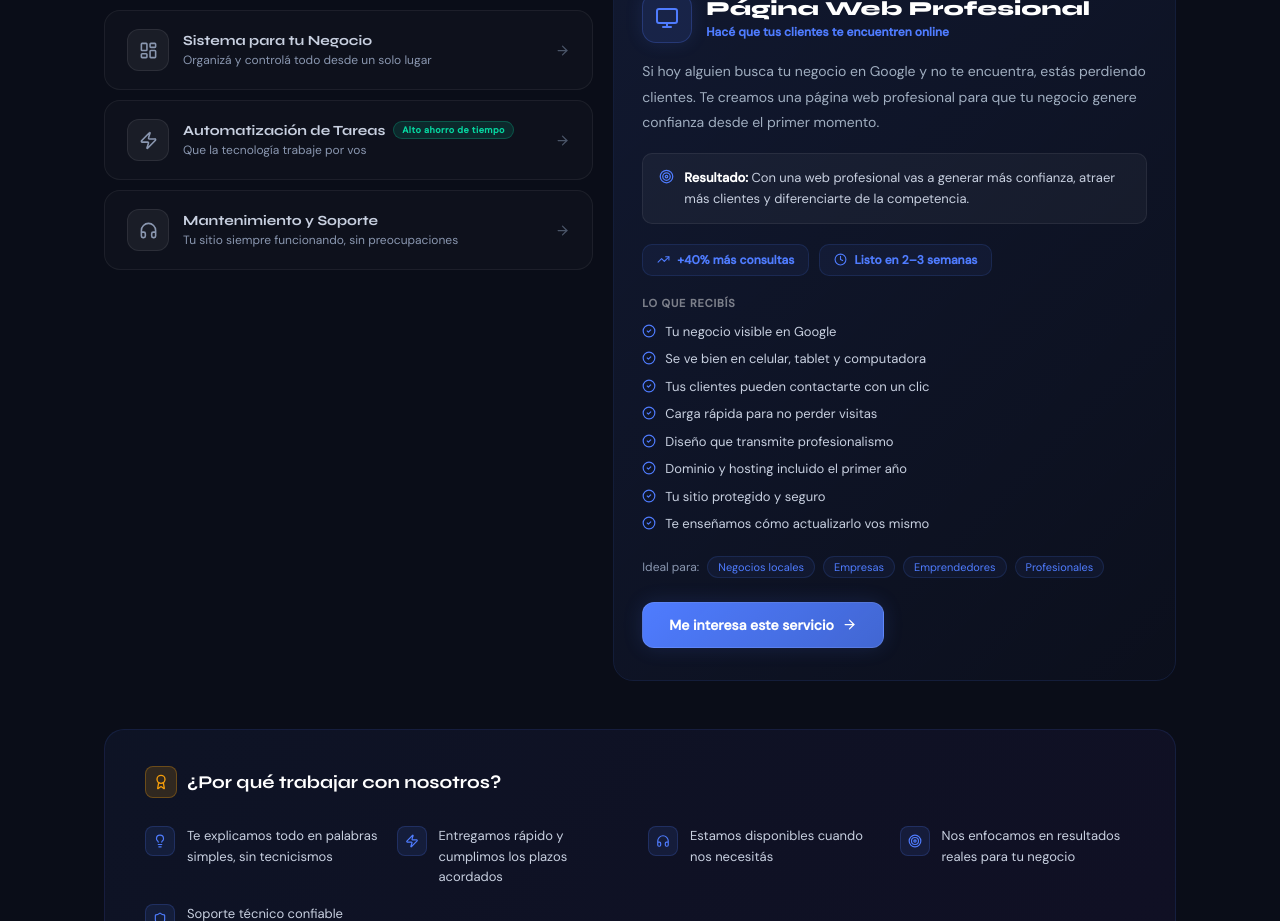
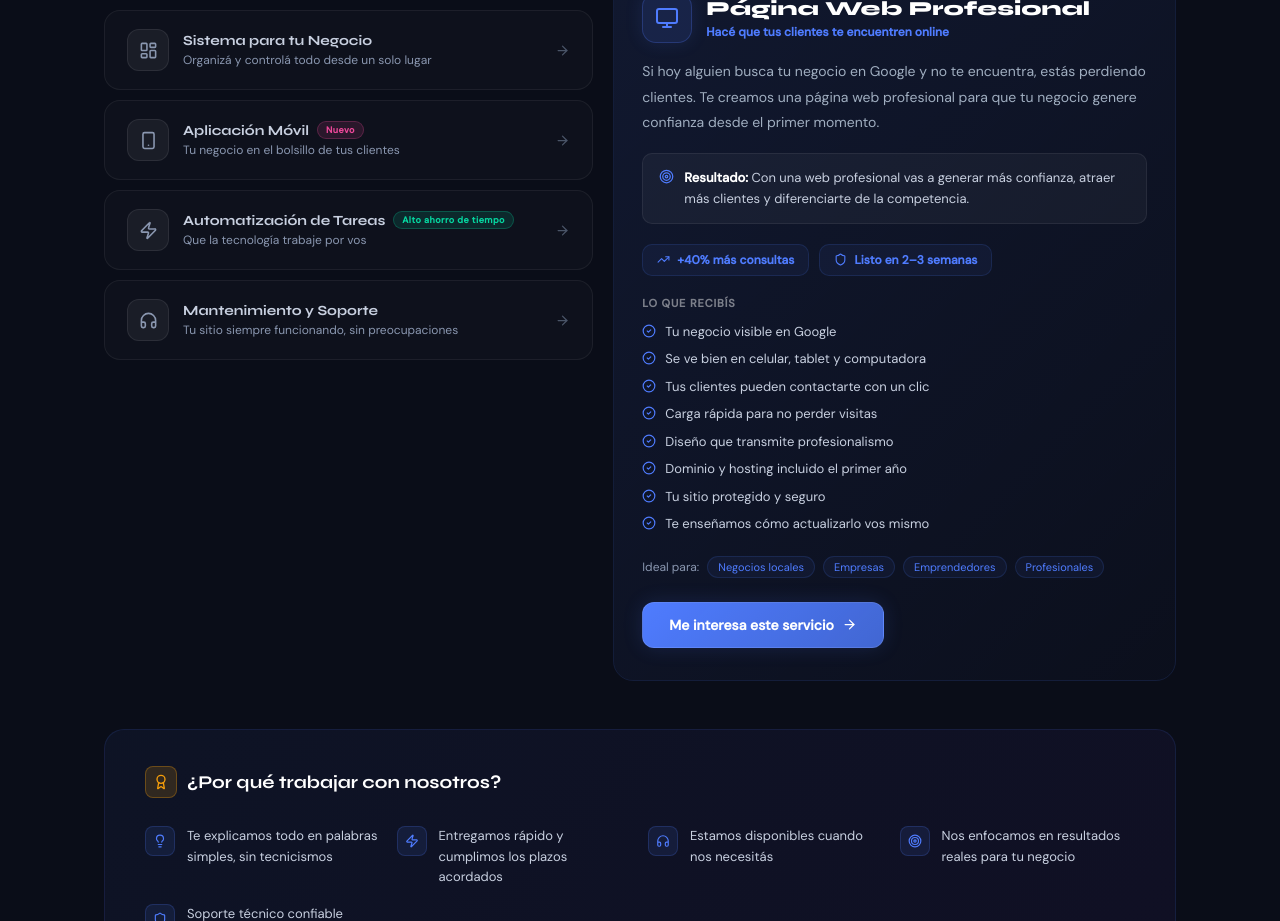
Before and after one commit to Reverse07/Orbit-Digital, a Next.js app: page / in a window 1280 px wide. Shown: the part 1480-2401 px from the top of the page. Built offline with nearby package versions, Linux system fonts and the light colour scheme.

Commit message:
Agregando nuevo servicio

```diff
--- a/components/sections/Services.tsx
+++ b/components/sections/Services.tsx
@@ -3,8 +3,8 @@
 import { useState } from 'react'
 import { motion, AnimatePresence } from 'framer-motion'
 import {
-  Monitor, LayoutDashboard, Zap, Headphones,
-  ArrowRight, CheckCircle2, Star, Clock,
+  Monitor, LayoutDashboard, Zap, Headphones, Smartphone,
+  ArrowRight, CheckCircle2,
   TrendingUp, Shield, Lightbulb, Target, Award
 } from 'lucide-react'
 
@@ -32,7 +32,7 @@ const services = [
     ideal: ['Negocios locales', 'Empresas', 'Emprendedores', 'Profesionales'],
     stats: [
       { icon: TrendingUp, text: '+40% más consultas' },
-      { icon: Clock, text: 'Listo en 2–3 semanas' },
+      { icon: Shield, text: 'Listo en 2–3 semanas' },
     ],
   },
   {
@@ -57,8 +57,34 @@ const services = [
     ],
     ideal: ['Tiendas y comercios', 'Clínicas y consultorios', 'Empresas de servicios', 'Negocios con equipo'],
     stats: [
-      { icon: Clock, text: 'Ahorrás horas por semana' },
+      { icon: Shield, text: 'Ahorrás horas por semana' },
       { icon: Shield, text: 'Tu info siempre segura' },
+    ],
+  },
+  {
+    icon: Smartphone,
+    title: 'Aplicación Móvil',
+    subtitle: 'Tu negocio en el bolsillo de tus clientes',
+    description: 'Una app propia le da a tu negocio una presencia permanente en el celular de tus clientes. Ideal para fidelizar, gestionar pedidos, enviar notificaciones y ofrecer una experiencia diferente a la competencia.',
+    color: '#ec4899',
+    gradient: 'linear-gradient(135deg, rgba(236,72,153,0.1), rgba(236,72,153,0.02))',
+    badge: 'Nuevo',
+    problem: '¿Tus clientes usan más el celular que la computadora?',
+    result: 'Con tu propia app vas a fidelizar clientes, recibir pedidos directos y tener un canal de comunicación que siempre está a mano.',
+    features: [
+      'Disponible para Android e iOS',
+      'Notificaciones push para llegar a tus clientes',
+      'Diseño adaptado a la identidad de tu marca',
+      'Catálogo de productos o servicios integrado',
+      'Sistema de pedidos o reservas desde la app',
+      'Panel de administración para gestionar todo',
+      'Publicación en Google Play y App Store',
+      'Soporte y actualizaciones incluidas',
+    ],
+    ideal: ['Tiendas con clientes frecuentes', 'Restaurantes y delivery', 'Negocios de servicios', 'Emprendimientos en crecimiento'],
+    stats: [
+      { icon: TrendingUp, text: '+60% retención de clientes' },
+      { icon: Shield, text: 'Android e iOS' },
     ],
   },
   {
@@ -83,7 +109,7 @@ const services = [
     ideal: ['Negocios con muchas consultas', 'Empresas con procesos repetitivos', 'Equipos que quieren ser más productivos'],
     stats: [
       { icon: TrendingUp, text: 'Hasta 70% menos trabajo manual' },
-      { icon: Clock, text: 'Funciona 24/7 solo' },
+      { icon: Shield, text: 'Funciona 24/7 solo' },
     ],
   },
   {
@@ -108,26 +134,22 @@ const services = [
     ideal: ['Negocios con sitio web activo', 'Empresas con sistema en uso', 'Quienes no tienen equipo técnico propio'],
     stats: [
       { icon: Shield, text: '99.9% tiempo activo' },
-      { icon: Clock, text: 'Respuesta en menos de 24hs' },
+      { icon: Shield, text: 'Respuesta en menos de 24hs' },
     ],
   },
 ]
 
 const whyUs = [
   { icon: Lightbulb, text: 'Te explicamos todo en palabras simples, sin tecnicismos' },
-  { icon: Zap,       text: 'Entregamos rápido y cumplimos los plazos acordados' },
-  { icon: Headphones,text: 'Estamos disponibles cuando nos necesitás' },
-  { icon: Target,    text: 'Nos enfocamos en resultados reales para tu negocio' },
-  { icon: Shield,    text: 'Soporte técnico confiable después de cada entrega' },
+  { icon: Zap,        text: 'Entregamos rápido y cumplimos los plazos acordados' },
+  { icon: Headphones, text: 'Estamos disponibles cuando nos necesitás' },
+  { icon: Target,     text: 'Nos enfocamos en resultados reales para tu negocio' },
+  { icon: Shield,     text: 'Soporte técnico confiable después de cada entrega' },
 ]
 
 export default function Services() {
   const [active, setActive] = useState(0)
   const cur = services[active]
-
-  const cell = (content: React.ReactNode, style: React.CSSProperties = {}) => (
-    <div style={style}>{content}</div>
-  )
 
   return (
     <section id="servicios" style={{ background: '#0a0d18', padding: '110px 0', overflow: 'hidden' }}>
```
